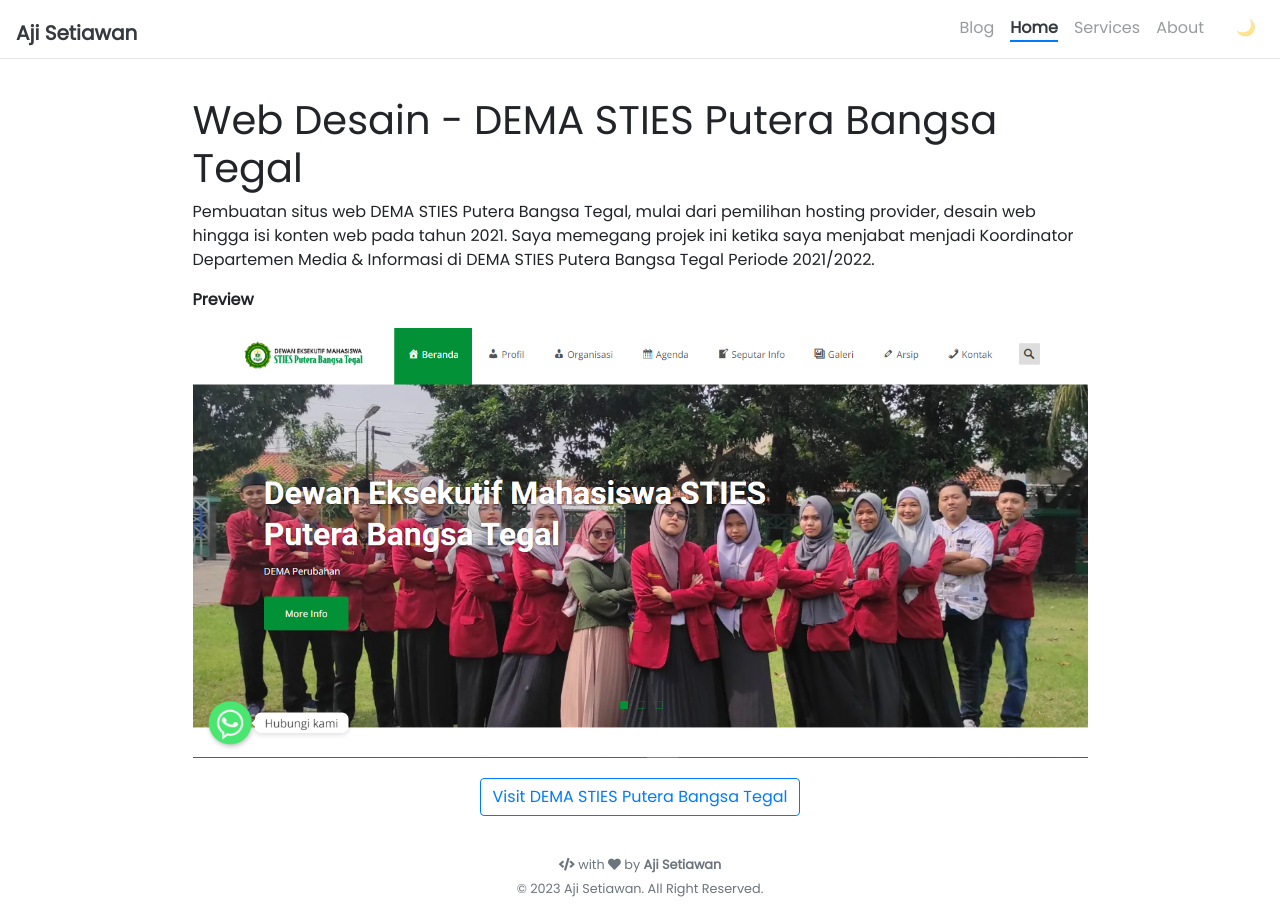
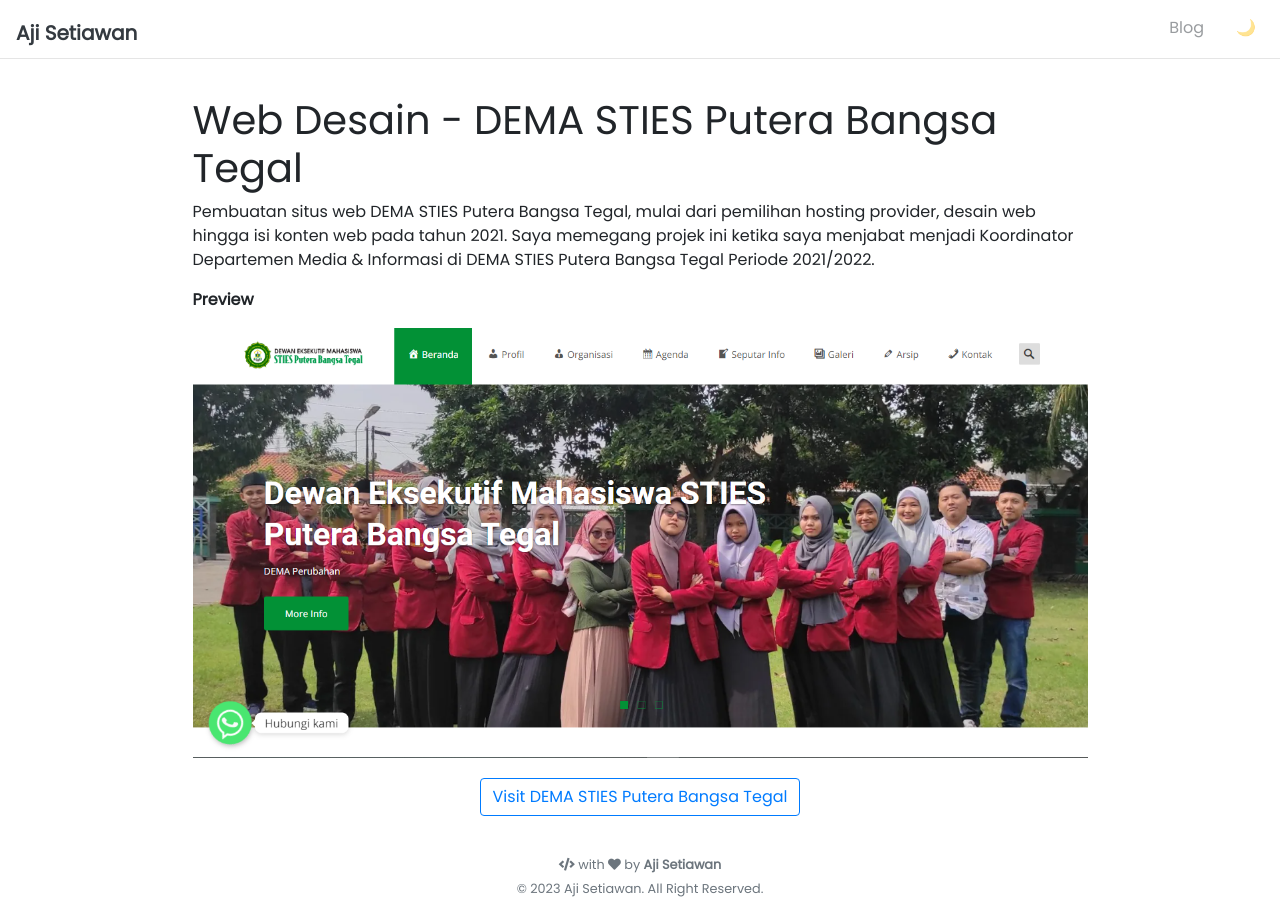
Before and after one commit to ajisetiawan716/ajisetiawan716.github.io, a Jekyll site: the page built from _projects/Web Desain DEMA STIES Putera Bangsa Tegal.md, in a window 1280 px wide. Built offline with Jekyll 4.4.1, drawn with Linux system fonts in a browser that asks for light colours; nearby versions of some CDN libraries.

Commit message:
Update navbar.html

```diff
--- a/_includes/navbar.html
+++ b/_includes/navbar.html
@@ -62,6 +62,7 @@
     {%- assign active_status = "" -%}
   {%- endif -%}
 
+  {%- if html_page.url == "/blog/" or html_page.url contains "/blog/" and html_page.url != "/blog/page" -%}
     {%- if html_page.external_url -%}
       {%- assign url = html_page.external_url -%}
     {%- else -%}
@@ -69,8 +70,10 @@
     {%- endif -%}
 
     <a class="nav-item nav-link {{ active_status }}" href="{{ url }}">{{ html_page.title }}</a>
+  {%- endif -%}
 
 {% endfor %}
+
 
       <!-- start google translate button-->
       <div id="google_translate_element" class="nav-item nav-link"></div>
```
Lines whose indentation alone changed are shown as unchanged.
